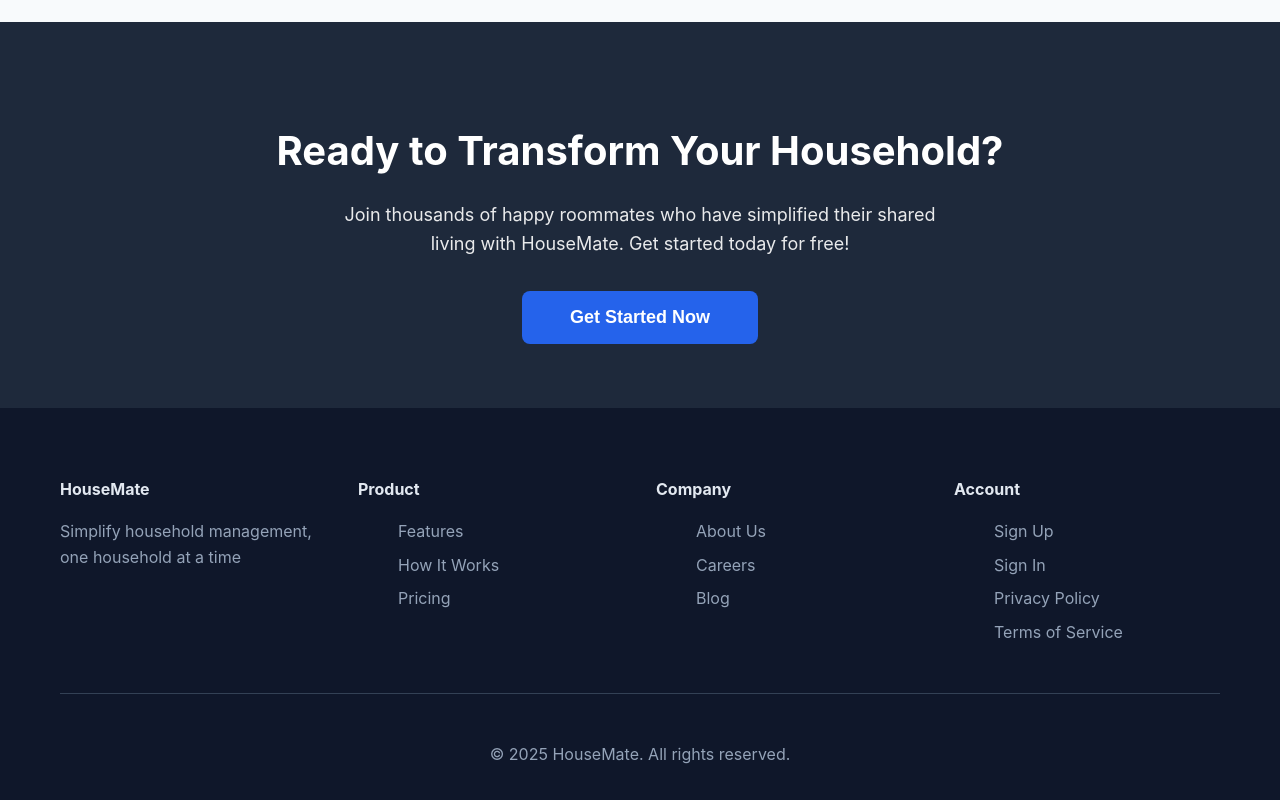
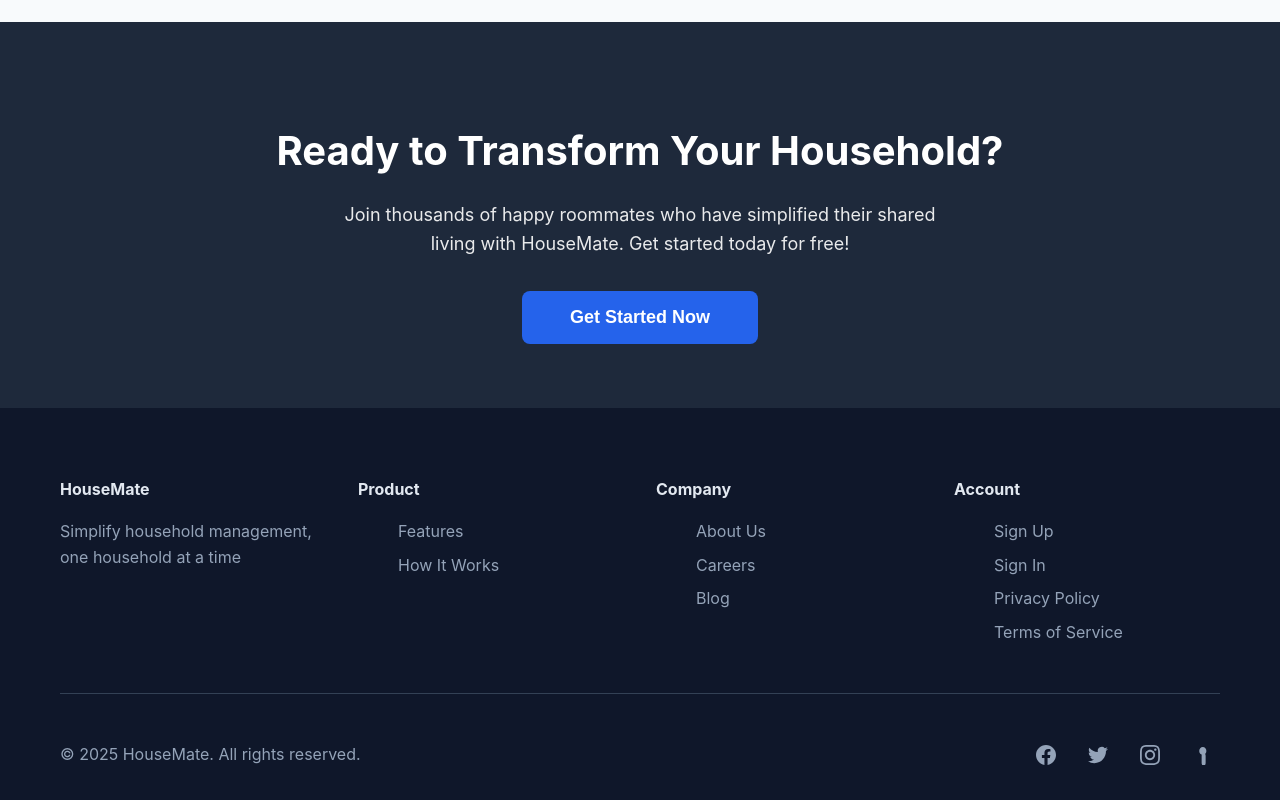
Before and after one commit to Dhiali/housemate, a React (Vite) app in the folder frontend/: page / in a window 1280 px wide. Shown: the part 1907-2707 px from the top of the page. Built offline with nearby package versions, Linux system fonts and the light colour scheme.

Commit message:
social links

```diff
--- a/frontend/src/components/LandingPage.css
+++ b/frontend/src/components/LandingPage.css
@@ -282,8 +282,30 @@
 .App .footer-bottom {
   border-top: 1px solid #334155;
   padding-top: 2rem;
-  text-align: center;
+  display: flex;
+  justify-content: space-between;
+  align-items: center;
   color: #94a3b8;
+}
+
+.App .social-icons {
+  display: flex;
+  gap: 1rem;
+}
+
+.App .social-icons a {
+  color: #94a3b8;
+  transition: color 0.2s, transform 0.2s;
+  display: flex;
+  align-items: center;
+  justify-content: center;
+  padding: 0.5rem;
+  border-radius: 0.25rem;
+}
+
+.App .social-icons a:hover {
+  color: #e2e8f0;
+  transform: translateY(-2px);
 }
 
 /* Responsive Design */
@@ -313,4 +335,10 @@
     width: 100%;
     max-width: 300px;
   }
+
+  .App .footer-bottom {
+    flex-direction: column;
+    gap: 1rem;
+    text-align: center;
+  }
 }
--- a/frontend/src/components/LandingPage.jsx
+++ b/frontend/src/components/LandingPage.jsx
@@ -138,7 +138,6 @@
               <ul>
                 <li><a href="#features">Features</a></li>
                 <li><a href="#how-it-works">How It Works</a></li>
-                <li><a href="#pricing">Pricing</a></li>
               </ul>
             </div>
 
@@ -164,6 +163,28 @@
 
           <div className="footer-bottom">
             <p>&copy; 2025 HouseMate. All rights reserved.</p>
+            <div className="social-icons">
+              <a href="https://facebook.com" target="_blank" rel="noopener noreferrer" aria-label="Facebook">
+                <svg width="20" height="20" fill="currentColor" viewBox="0 0 24 24">
+                  <path d="M24 12.073c0-6.627-5.373-12-12-12s-12 5.373-12 12c0 5.99 4.388 10.954 10.125 11.854v-8.385H7.078v-3.47h3.047V9.43c0-3.007 1.792-4.669 4.533-4.669 1.312 0 2.686.235 2.686.235v2.953H15.83c-1.491 0-1.956.925-1.956 1.874v2.25h3.328l-.532 3.47h-2.796v8.385C19.612 23.027 24 18.062 24 12.073z"/>
+                </svg>
+              </a>
+              <a href="https://twitter.com" target="_blank" rel="noopener noreferrer" aria-label="Twitter">
+                <svg width="20" height="20" fill="currentColor" viewBox="0 0 24 24">
+                  <path d="M23.953 4.57a10 10 0 01-2.825.775 4.958 4.958 0 002.163-2.723c-.951.555-2.005.959-3.127 1.184a4.92 4.92 0 00-8.384 4.482C7.69 8.095 4.067 6.13 1.64 3.162a4.822 4.822 0 00-.666 2.475c0 1.71.87 3.213 2.188 4.096a4.904 4.904 0 01-2.228-.616v.06a4.923 4.923 0 003.946 4.827 4.996 4.996 0 01-2.212.085 4.936 4.936 0 004.604 3.417 9.867 9.867 0 01-6.102 2.105c-.39 0-.779-.023-1.17-.067a13.995 13.995 0 007.557 2.209c9.053 0 13.998-7.496 13.998-13.985 0-.21 0-.42-.015-.63A9.935 9.935 0 0024 4.59z"/>
+                </svg>
+              </a>
+              <a href="https://instagram.com" target="_blank" rel="noopener noreferrer" aria-label="Instagram">
+                <svg width="20" height="20" fill="currentColor" viewBox="0 0 24 24">
+                  <path d="M12 2.163c3.204 0 3.584.012 4.85.07 3.252.148 4.771 1.691 4.919 4.919.058 1.265.069 1.645.069 4.849 0 3.205-.012 3.584-.069 4.849-.149 3.225-1.664 4.771-4.919 4.919-1.266.058-1.644.07-4.85.07-3.204 0-3.584-.012-4.849-.07-3.26-.149-4.771-1.699-4.919-4.92-.058-1.265-.07-1.644-.07-4.849 0-3.204.013-3.583.07-4.849.149-3.227 1.664-4.771 4.919-4.919 1.266-.057 1.645-.069 4.849-.069zm0-2.163c-3.259 0-3.667.014-4.947.072-4.358.2-6.78 2.618-6.98 6.98-.059 1.281-.073 1.689-.073 4.948 0 3.259.014 3.668.072 4.948.2 4.358 2.618 6.78 6.98 6.98 1.281.058 1.689.072 4.948.072 3.259 0 3.668-.014 4.948-.072 4.354-.2 6.782-2.618 6.979-6.98.059-1.28.073-1.689.073-4.948 0-3.259-.014-3.667-.072-4.947-.196-4.354-2.617-6.78-6.979-6.98-1.281-.059-1.69-.073-4.949-.073zm0 5.838c-3.403 0-6.162 2.759-6.162 6.162s2.759 6.163 6.162 6.163 6.162-2.759 6.162-6.163c0-3.403-2.759-6.162-6.162-6.162zm0 10.162c-2.209 0-4-1.79-4-4 0-2.209 1.791-4 4-4s4 1.791 4 4c0 2.21-1.791 4-4 4zm6.406-11.845c-.796 0-1.441.645-1.441 1.44s.645 1.44 1.441 1.44c.795 0 1.439-.645 1.439-1.44s-.644-1.44-1.439-1.44z"/>
+                </svg>
+              </a>
+              <a href="https://indeed.com" target="_blank" rel="noopener noreferrer" aria-label="Indeed">
+                <svg width="20" height="20" fill="currentColor" viewBox="0 0 24 24">
+                  <path d="M11.566 21.563v-8.762c0-.897.221-1.683.663-2.358.442-.675 1.021-1.013 1.737-1.013.716 0 1.295.338 1.737 1.013.442.675.663 1.461.663 2.358v8.762c0 .897-.221 1.683-.663 2.358-.442.675-1.021 1.013-1.737 1.013-.716 0-1.295-.338-1.737-1.013-.442-.675-.663-1.461-.663-2.358zm1.4-19.125c1.274 0 2.306.456 3.096 1.369.79.912 1.185 2.031 1.185 3.356 0 1.325-.395 2.444-1.185 3.356-.79.913-1.822 1.369-3.096 1.369-1.274 0-2.306-.456-3.096-1.369-.79-.912-1.185-2.031-1.185-3.356 0-1.325.395-2.444 1.185-3.356.79-.913 1.822-1.369 3.096-1.369z"/>
+                </svg>
+              </a>
+            </div>
           </div>
         </div>
       </footer>
```
